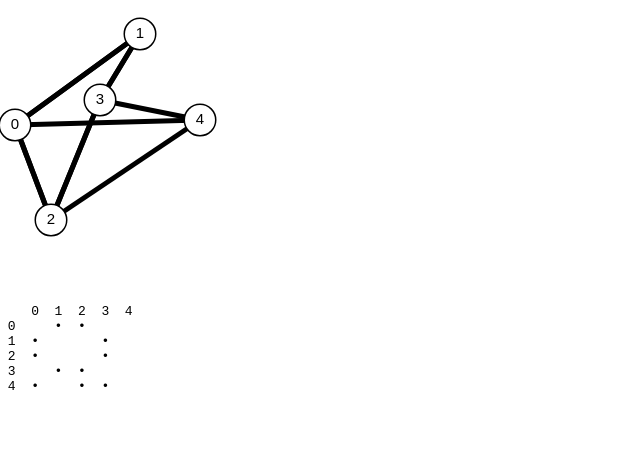
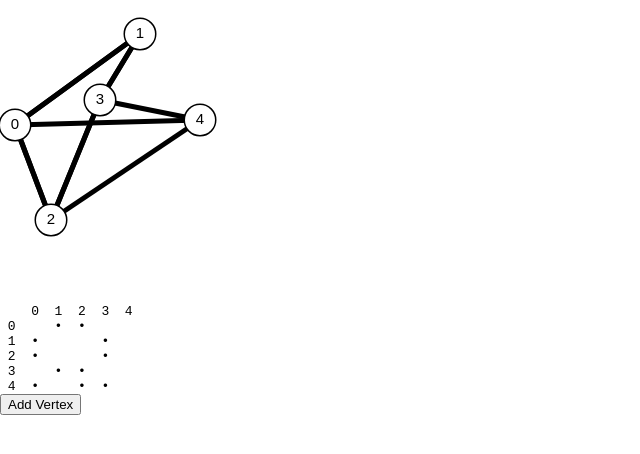
Before and after one commit to MaxShvets/graph-editor, a React (Create React App) app: page / in a window 1280 px wide. Shown: the top 454 px of the page, without its empty margins (0-640 px from the left). Built offline with nearby package versions, Linux system fonts and the light colour scheme.

Commit message:
Added a way to add vertices to graph

```diff
--- a/src/App.tsx
+++ b/src/App.tsx
@@ -3,6 +3,7 @@ import './App.css';
 import {Graph, IVertexData} from "./Graph";
 import {GraphCanvas} from './GraphCanvas';
 import {GraphEditor} from "./GraphEditor";
+import {IPoint} from "./Point";
 
 interface IAppProps {
     graph: Graph,
@@ -20,6 +21,7 @@ class App extends React.Component<IAppProps, IAppProps> {
 
     public render() {
         const updateGraph = this.updateGraph.bind(this);
+        const addVertexHandler = this.addVertexHandler.bind(this);
 
         return [
             <GraphCanvas key={"canvas"} graph={this.state.graph} verticesData={this.state.verticesData}/>,
@@ -27,6 +29,7 @@ class App extends React.Component<IAppProps, IAppProps> {
                 key={"editor"}
                 graph={this.state.graph}
                 updateGraph={updateGraph}
+                onAddVertex={addVertexHandler}
             />
         ];
     }
@@ -34,6 +37,42 @@ class App extends React.Component<IAppProps, IAppProps> {
     private updateGraph(newGraph: Graph): void {
         this.setState({graph: newGraph});
     }
+
+    private addVertexHandler() {
+        const newVertexPos: IPoint = {x: 0, y: 0};
+
+        // find maximal coordinates for present vertices
+        this.state.verticesData.forEach(({position}: IVertexData) => {
+            if (newVertexPos.x < position.x) {
+                newVertexPos.x = position.x;
+            }
+
+            if (newVertexPos.y < position.y) {
+                newVertexPos.y = position.y;
+            }
+        });
+
+        // randomly choose a place for new vertex
+        const regionTrial: number = Math.random();
+        if (regionTrial < 0.33) {
+            // place vertex to the north-west of existing vertices
+            newVertexPos.x += Math.random() * 50;
+            newVertexPos.y += Math.random() * 50;
+        } else if (regionTrial < 0.66) {
+            // place vertex to the west of existing vertices
+            newVertexPos.x += Math.random() * 50;
+            newVertexPos.y = Math.random() * newVertexPos.y;
+        } else {
+            // place vertex to the north of existing vertices
+            newVertexPos.x = Math.random() * newVertexPos.x;
+            newVertexPos.y += Math.random() * 50;
+        }
+
+        this.setState({
+            graph: this.state.graph.addVertex(),
+            verticesData: [...this.state.verticesData, {position: newVertexPos}]
+        });
+    }
 }
 
 export default App;
--- a/src/Graph.ts
+++ b/src/Graph.ts
@@ -17,6 +17,7 @@ export interface IGraph {
     map<T>(callback: IVertexMapCallback<T>): T[];
     addEdge(vertex: Vertex, otherVertex: Vertex): Graph;
     removeEdge(vertex: Vertex, otherVertex: Vertex): Graph;
+    addVertex(): Graph;
 }
 
 export function createGraph(adjacentVertices: Array<Iterable<number>>) : Graph {
@@ -52,6 +53,10 @@ export class Graph implements IGraph {
         return this.performEdgeOperation("delete", vertex, otherVertex)
     }
 
+    public addVertex(): Graph {
+        return new Graph([...this.graph, []])
+    }
+
     private performEdgeOperation(operationName: string, vertex: Vertex, otherVertex: Vertex) : Graph {
         const newGraph: AdjacentVertices[] = [...this.graph];
         newGraph[vertex] = this.graph[vertex][operationName](otherVertex);
--- a/src/GraphEditor.tsx
+++ b/src/GraphEditor.tsx
@@ -19,6 +19,7 @@ function cell(content: string | number, key: string | number, onclick?: () => vo
 interface IGraphEditorProps {
     graph: Graph,
     updateGraph(newGraph: Graph): void;
+    onAddVertex(): void
 }
 
 export class GraphEditor extends React.Component<IGraphEditorProps, object> {
@@ -59,6 +60,11 @@ export class GraphEditor extends React.Component<IGraphEditorProps, object> {
             ...adjacencyMatrix
         ];
 
-        return <div className={"graph-editor"}>{adjacencyMatrixWithLegend}</div>;
+        return (
+            <div className={"graph-editor"}>
+                <div className={"adjacency-matrix"}>{adjacencyMatrixWithLegend}</div>
+                <button onClick={this.props.onAddVertex}>Add Vertex</button>
+            </div>
+        );
     }
 }
--- a/src/ImmutableSet.ts
+++ b/src/ImmutableSet.ts
@@ -11,8 +11,8 @@ export class ImmutableSet<T> implements Iterable<T>{
     public readonly size: number;
     private readonly set: Set<T>;
 
-    constructor(iterable: Iterable<T>) {
-        this.set = new Set(iterable);
+    constructor(iterable?: Iterable<T>) {
+        this.set = new Set(iterable!);
         this.size = this.set.size;
     }
 
```
